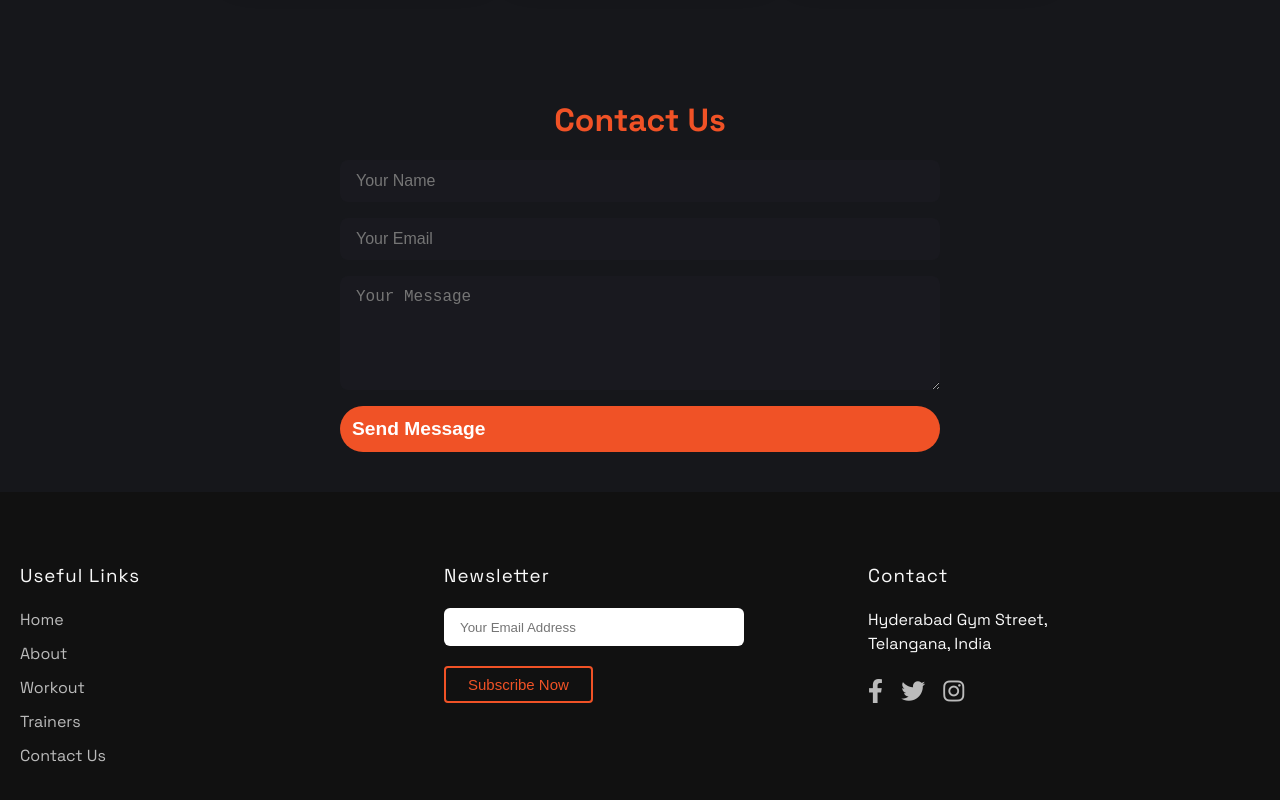
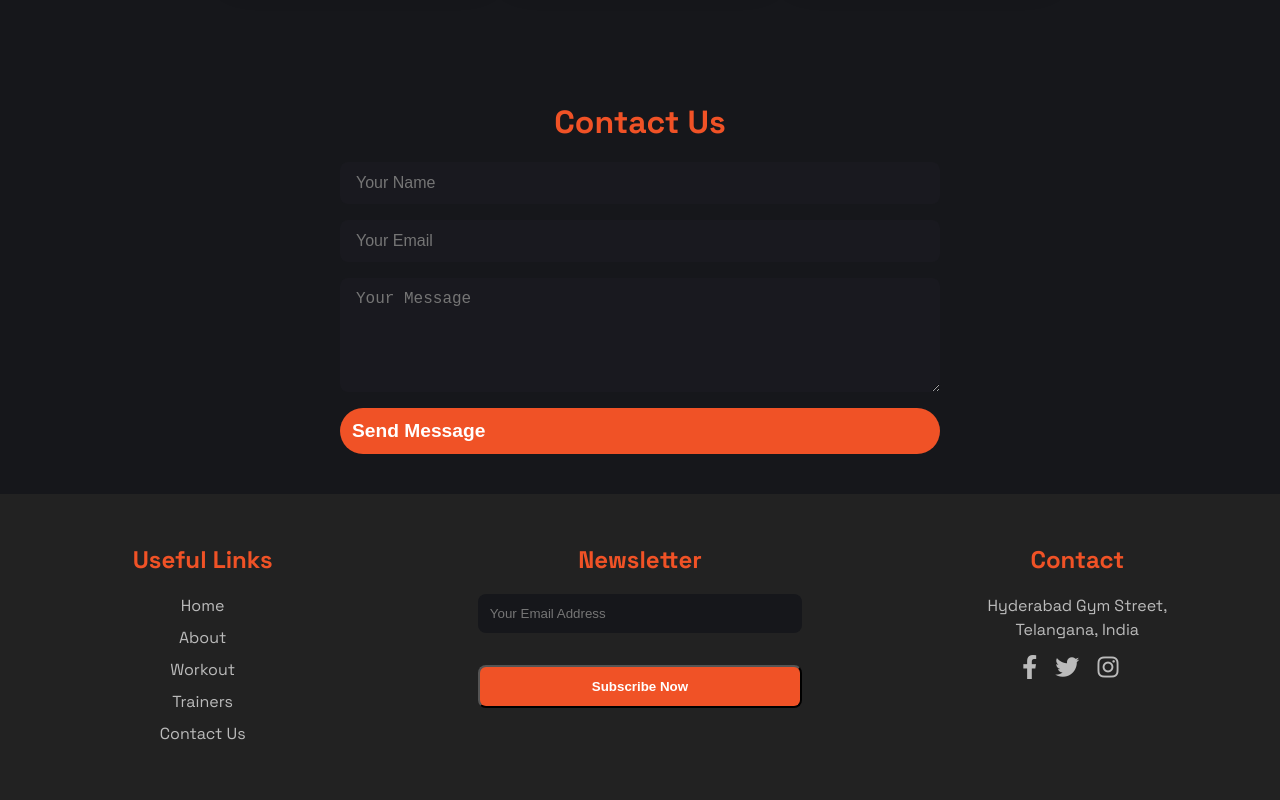
Before and after one commit to Bharath2323asundi/Responsive_Gym_landingpage, a plain HTML site: page index.html in a window 1280 px wide. Shown: the part 2081-2881 px from the top of the page. Drawn offline with Linux system fonts and the light colour scheme.

Commit message:
first commit

```diff
--- a/css/style.css
+++ b/css/style.css
@@ -326,94 +326,81 @@
   cursor: pointer;
   transition: background 0.3s ease;
 }
-.contact-form button:hover { background: #d0411e; }
-
-/* FOOTER */
+.contact-form button:hover { background: #090909; }
 .footer {
-  background: #111;
-  padding: 70px 20px 30px 20px;
-  color: #f9f9f9;
-  flex-wrap: wrap;
-  margin-top: 40px;
+  background-color: #222;
+  padding: 3rem 0;
+  display: grid;
+  grid-template-columns: repeat(auto-fit, minmax(250px, 1fr));
   gap: 2rem;
-  min-height: 240px;
-  display: flex;
-}
-.footer > div {
-  flex: 1 1 200px;
-  min-width: 200px;
+  text-align: center;
+  color: #ccc;
 }
 .footer h3 {
-  font-weight: 300;
-  margin-bottom: 18px;
-  letter-spacing: 1px;
+  font-size: 1.5rem;
+  margin-bottom: 1rem;
+  color: #f05226;
 }
-.footer a {
+.footer a,
+.footer p {
   display: block;
+  margin-bottom: 0.5rem;
   color: #bbb;
+  transition: color 0.3s;
   text-decoration: none;
-  margin-bottom: 10px;
-  transition: color 0.3s;
   cursor: pointer;
 }
-.footer a:hover { color: #f05226; }
-.footer form input[type='email'] {
-  width: 90%;
-  min-width: 160px;
-  max-width: 300px;
-  margin-bottom: 12px;
-  height: 38px;
-  border-radius: 6px;
-  padding: 0.5rem 1rem;
+.footer a:hover {
+  color: #f05226;
+}
+.col2 form {
+  display: flex;
+  flex-direction: column;
+  align-items: center;
+}
+.col2 input {
+  width: 80%;
+  padding: 0.75rem;
+  border-radius: 0.5rem;
   border: none;
-  outline: none;
-  text-align: left;
+  background-color: #16171b;
+  color: #fff;
+  margin-bottom: 0.5rem;
 }
-.footer form button {
-  background: transparent;
-  border: 2px solid #f05226;
-  color: #f05226;
-  border-radius: 4px;
-  padding: 8px 22px;
-  font-size: 15px;
-  transition: 0.3s;
+.col2 button {
+  width: 80%;
+  background-color: #f05226; /* orange button */
+  color: #fff;
+  padding: 0.75rem;
+  border-radius: 0.5rem;
+  font-weight: 600;
+  transition: background 0.3s;
   cursor: pointer;
-  margin-top: 8px;
 }
-.footer form button:hover {
-  background: #f05226;
-  color: #fff;
-}
-.social-icons {
-  margin-top: 18px;
+.col2 button:hover {
+  background-color: #060606;
 }
 .social-icons a {
-  display: inline-block;
   font-size: 1.5rem;
   margin-right: 14px;
   color: #bbb;
   transition: color 0.3s;
+  display: inline-block;
 }
-.social-icons a:hover { color: #f05226; }
-@media (max-width: 700px) {
-  .footer {
-    flex-direction: column;
-    align-items: stretch;
-  }
+.social-icons a:hover {
+  color: #f05226;
 }
-
-/* Footer Links Style */
 .footer-link {
-  cursor: pointer;
   color: #bbb;
   text-decoration: none;
   margin-bottom: 10px;
   display: block;
+  cursor: pointer;
   transition: color 0.3s;
 }
-.footer-link:hover { color: #f05226; }
-
-/* IMAGE MODAL + ARROW FIX */
+.footer-link:hover {
+  color: #f05226;
+}
 .img-modal {
   display: none;
   position: fixed;
```
